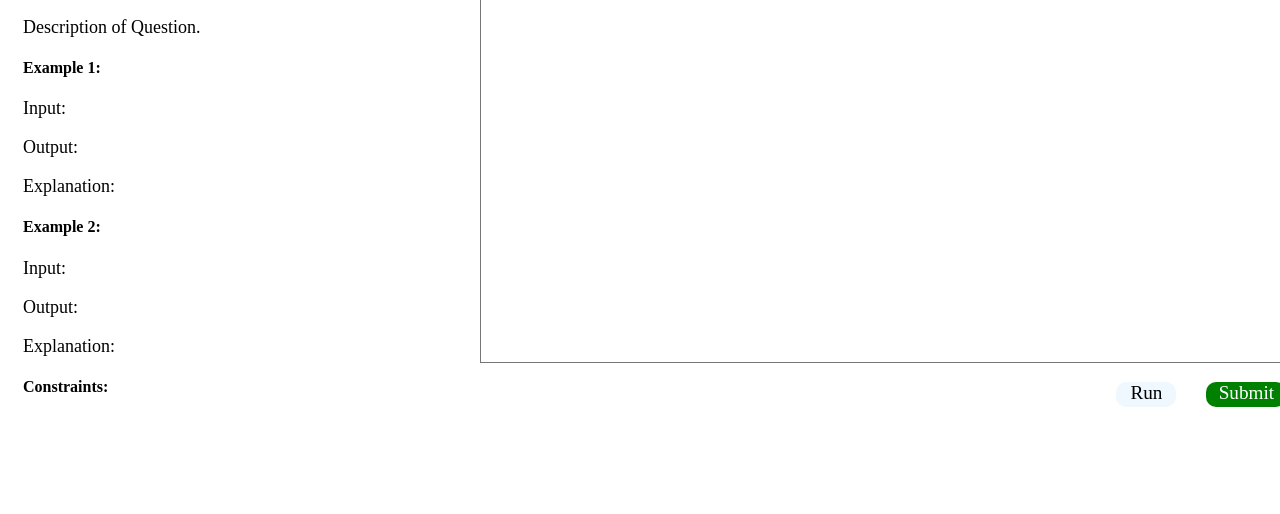
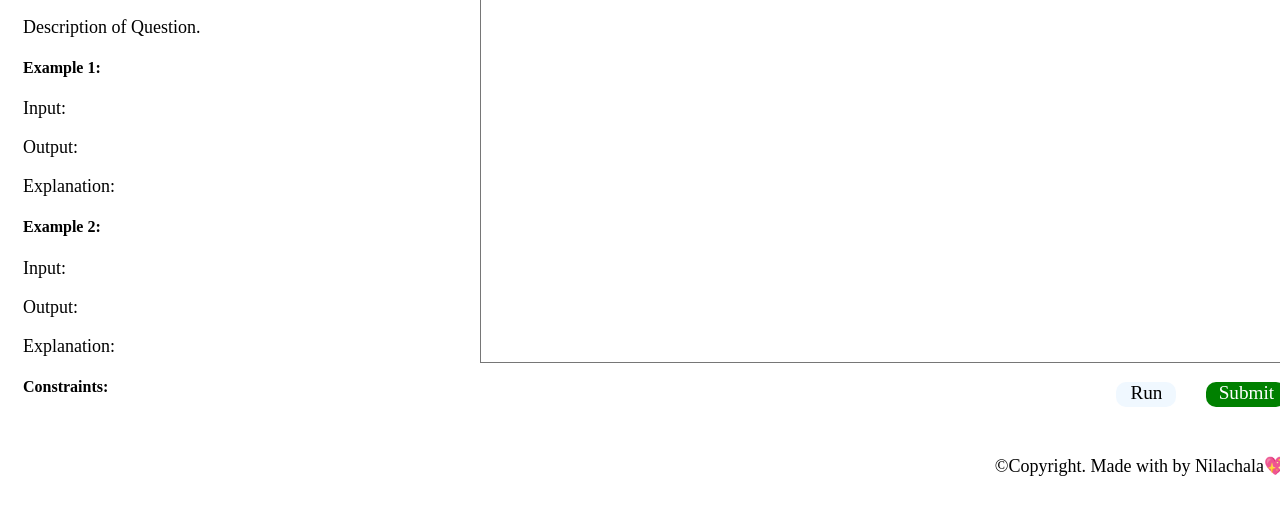
Before and after one commit to nilachalasahoo/Blind-Coding, a plain HTML site: page index.html in a window 1280 px wide. Shown: the part 130-644 px from the top of the page. Drawn offline with Linux system fonts and the light colour scheme.

Commit message:
Add files via upload

```diff
--- a/index.css
+++ b/index.css
@@ -79,3 +79,11 @@ a{
     color: white;
     text-decoration: none;
 }
+.copywrite{
+    padding: 15px;
+    display: flex;
+    justify-content: end;
+}
+.name{
+    color: black;
+}
--- a/index.html
+++ b/index.html
@@ -54,6 +54,9 @@
                 <span class="run">Run</span>
                 <span class="submit"><a href="" target="_blank">Submit</a></span>
             </div>
+            <div class="copywrite">
+                <p>©Copyright. Made with by <a class="name" href="https://nilachalasahoo.github.io/Portfolio/">Nilachala</a>💖</p>
+        </div>
         </div>
     </div>
     <script src="index.js"></script>
```
